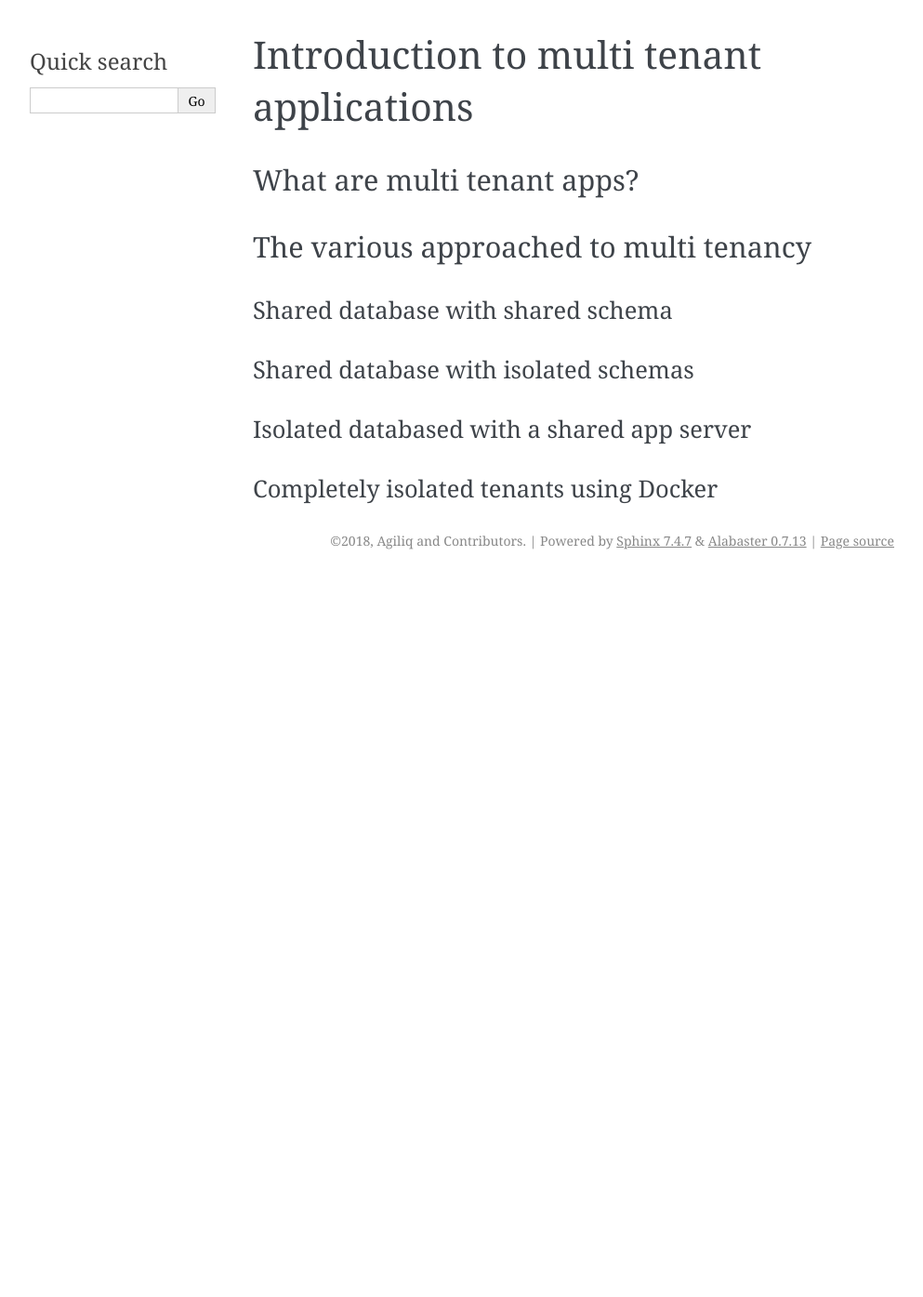
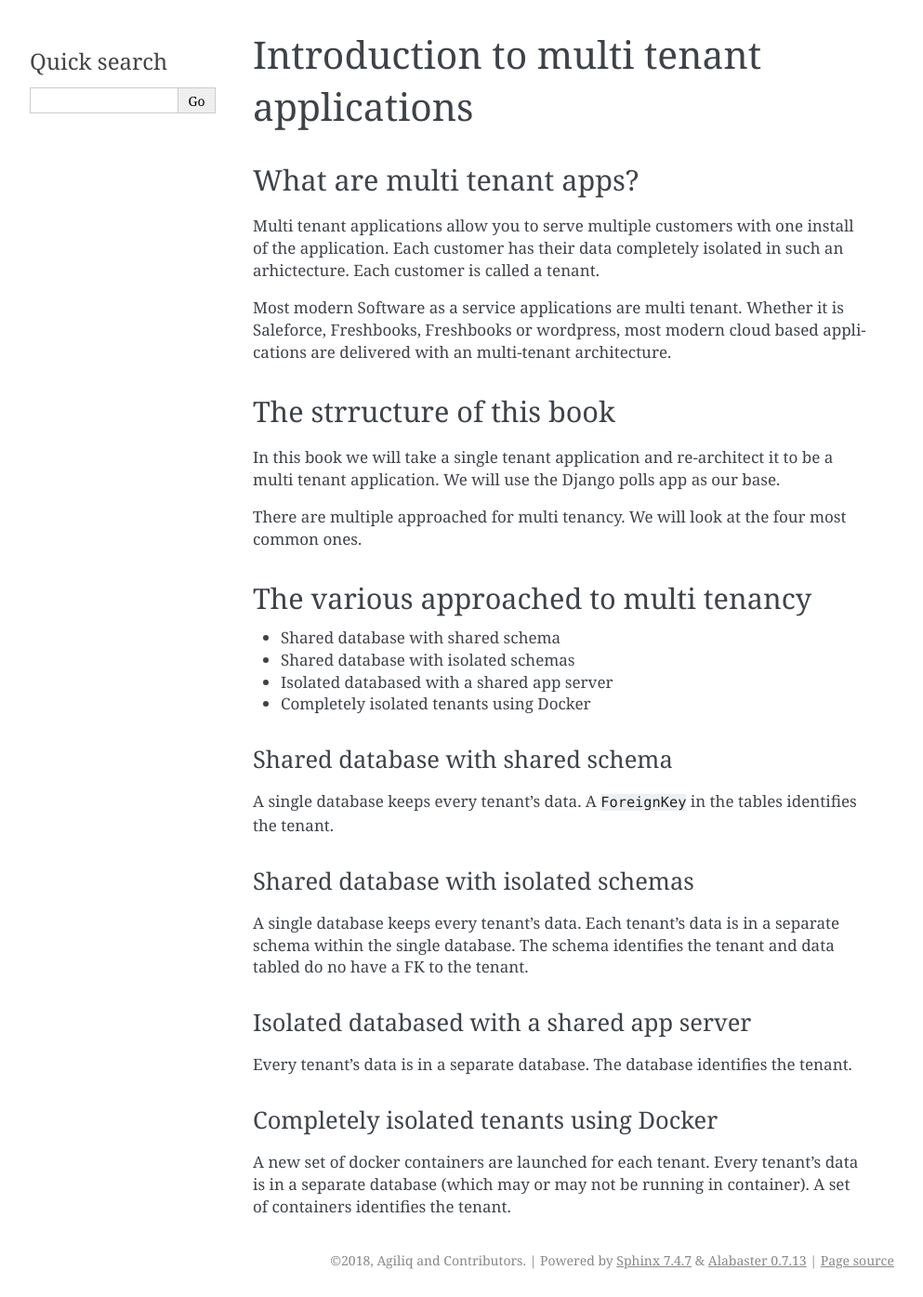
Before and after one commit to agiliq/building-multi-tenant-applications-with-django, a Sphinx documentation site: the page built from source/introduction.rst, in a window 1280 px wide. Shown: the whole page at 93% size, without its empty margins (148-1141 px from the left). Built offline with Sphinx 7.4.7, drawn with Linux system fonts in a browser that asks for light colours; before the commit the page ends 900 px from its top, so only the background shows below that.

Commit message:
Added details to chapter 1

```diff
--- a/source/introduction.rst
+++ b/source/introduction.rst
@@ -1,23 +1,51 @@
 Introduction to multi tenant applications
 ====================================================
+
 
 
 What are multi tenant apps?
 ++++++++++++++++++++++++++++
 
 
+Multi tenant applications allow you to serve multiple customers with one install of the application. Each customer has their data completely isolated in such an arhictecture. Each customer is called a tenant.
+
+Most modern Software as a service applications are multi tenant. Whether it is Saleforce, Freshbooks, Freshbooks or wordpress, most modern cloud based applications are delivered with an multi-tenant architecture.
+
+
+The strructure of this book
+++++++++++++++++++++++++++++
+
+In this book we will take a single tenant application and re-architect it to be a multi tenant application. We will use the Django polls app as our base.
+
+There are multiple approached for multi tenancy. We will look at the four most common ones.
+
+
 The various approached to multi tenancy
 ++++++++++++++++++++++++++++++++++++++++++++++++++++++++
+
+- Shared database with shared schema
+- Shared database with isolated schemas
+- Isolated databased with a shared app server
+- Completely isolated tenants using Docker
 
 Shared database with shared schema
 ---------------------------------------
 
+A single database keeps every tenant's data. A :code:`ForeignKey` in the tables identifies the tenant.
+
 Shared database with isolated schemas
 ---------------------------------------
+
+A single database keeps every tenant's data. Each tenant's data is in a separate schema within the single database. The schema identifies the tenant and data tabled do no have a FK to the tenant.
 
 
 Isolated databased with a shared app server
 ----------------------------------------------
 
+Every tenant's data is in a separate database. The database identifies the tenant.
+
+
 Completely isolated tenants using Docker
 ------------------------------------------
+
+A new set of docker containers are launched for each tenant. Every tenant's data is in a separate database (which may or may not be running in container). A set of containers identifies the tenant.
```
